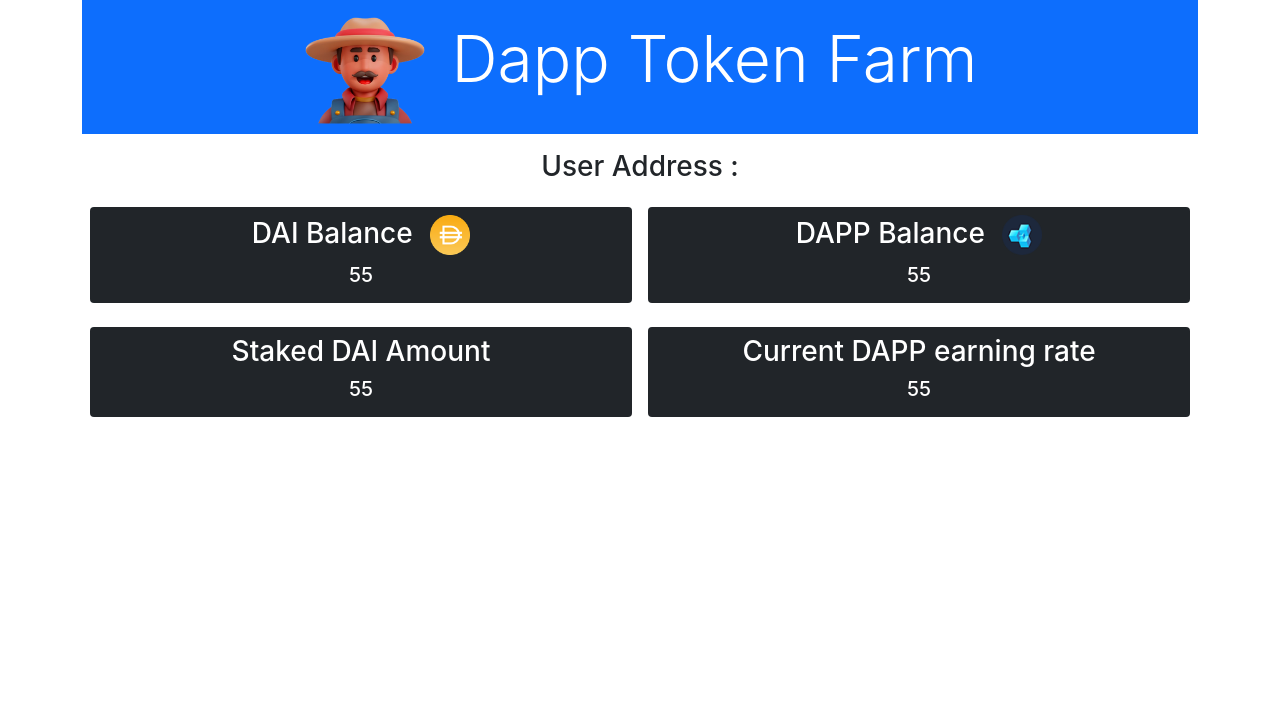
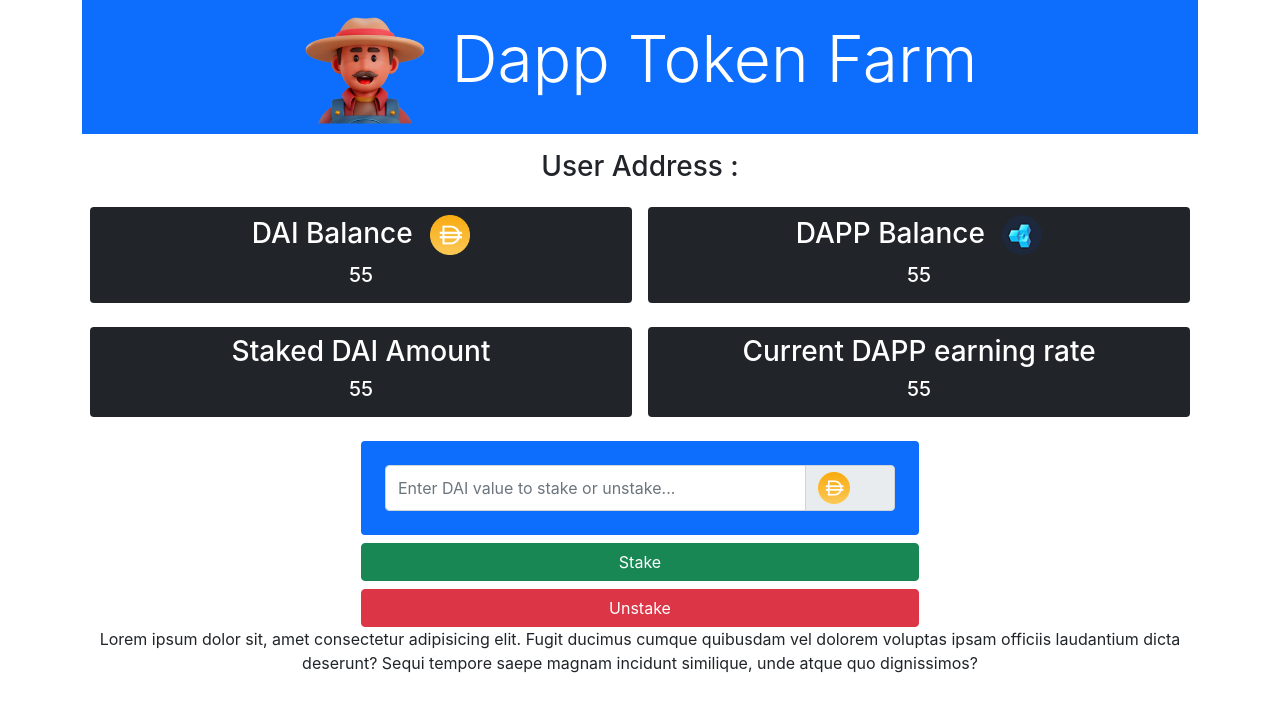
Before and after one commit to Lakshit-Chiranjiv/Token-Farm-Dapp, a React (Create React App) app: page / in a window 1280 px wide. Shown: the top 712 px of the page. Built offline with nearby package versions, Linux system fonts and the light colour scheme.

Commit message:
added the daiInput component

```diff
--- a/src/App.jsx
+++ b/src/App.jsx
@@ -3,6 +3,7 @@ import './App.css';
 import Header from './components/Header';
 import AddressBar from './components/AddressBar';
 import Balance from './components/Balance';
+import DaiInput from './components/DaiInput';
 
 function App() {
   return (
@@ -10,6 +11,8 @@ function App() {
       <Header/>
       <AddressBar/>
       <Balance/>
+      <DaiInput/>
+      <p>Lorem ipsum dolor sit, amet consectetur adipisicing elit. Fugit ducimus cumque quibusdam vel dolorem voluptas ipsam officiis laudantium dicta deserunt? Sequi tempore saepe magnam incidunt similique, unde atque quo dignissimos?</p>
     </div>
   );
 }
```
